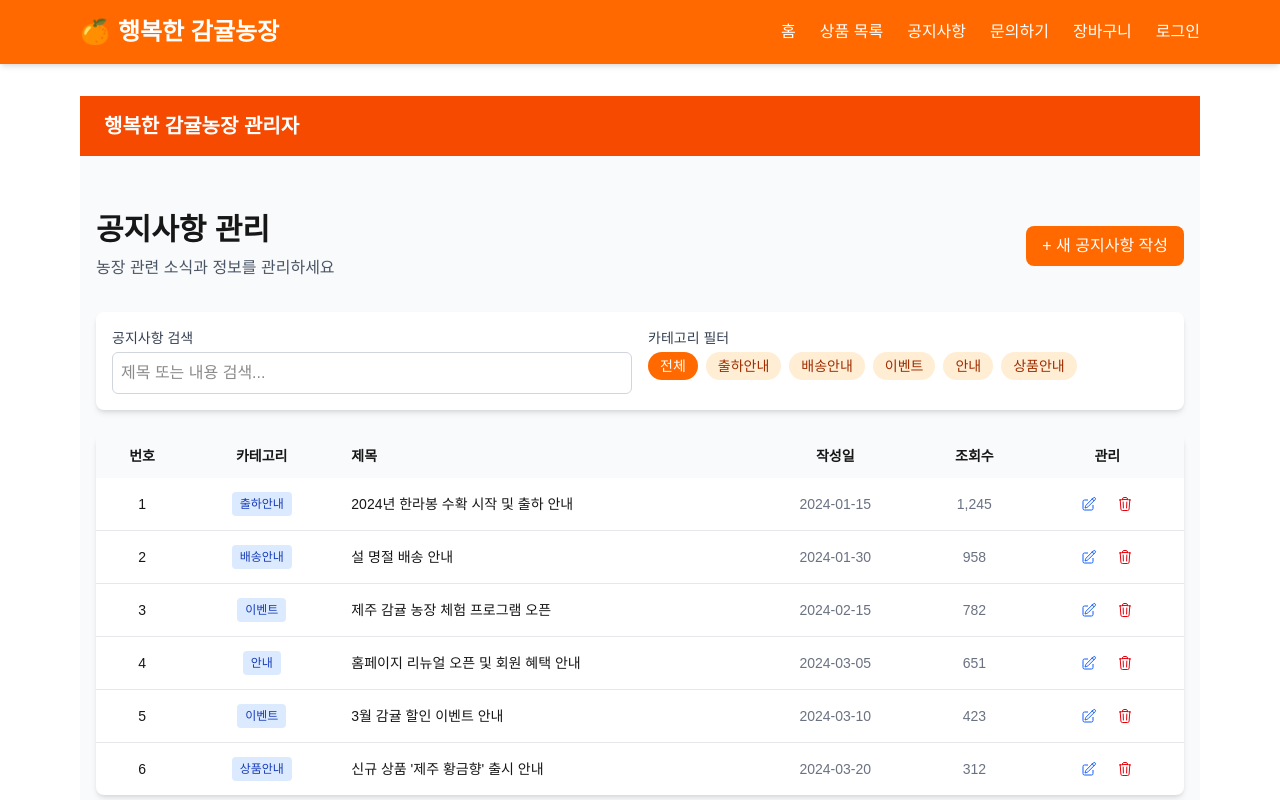
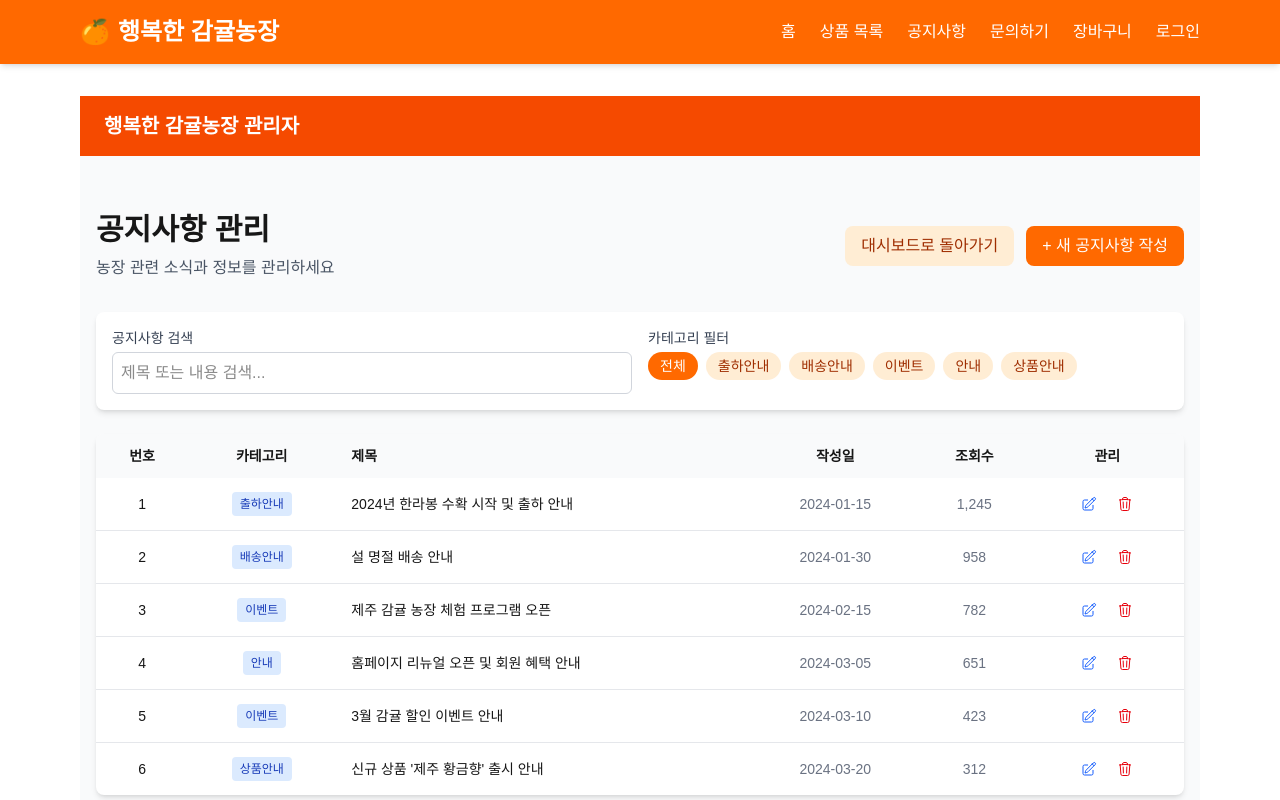
Before and after one commit to happy-yeachan/farm-page, a Next.js app: page /admin/notices in a window 1280 px wide. Shown: the top 800 px of the page. Built offline with nearby package versions, Linux system fonts and the light colour scheme; sample sign-in values are in the browser's storage.

Commit message:
관리자 페이지들에 대시보드 돌아가기 버튼 추가

```diff
--- a/src/app/admin/notices/page.tsx
+++ b/src/app/admin/notices/page.tsx
@@ -153,12 +153,20 @@ export default function AdminNoticesPage() {
             농장 관련 소식과 정보를 관리하세요
           </p>
         </div>
+        <div className="flex gap-3">
+          <Link
+            href="/admin/dashboard"
+            className="bg-orange-100 text-orange-800 px-4 py-2 rounded-lg hover:bg-orange-200"
+          >
+            대시보드로 돌아가기
+          </Link>
           <Link
             href="/admin/notices/new"
             className="bg-orange-500 text-white px-4 py-2 rounded-lg hover:bg-orange-600"
           >
             + 새 공지사항 작성
           </Link>
+        </div>
       </div>
 
       {/* 검색 및 필터 */}
--- a/src/app/admin/orders/page.tsx
+++ b/src/app/admin/orders/page.tsx
@@ -194,11 +194,19 @@ export default function AdminOrdersPage() {
 
   return (
     <div className="container mx-auto px-4 py-8">
-      <div className="mb-8">
-        <h1 className="text-3xl font-bold mb-2">주문 관리</h1>
-        <p className="text-gray-600">
-          고객 주문 내역을 확인하고 관리하세요
-        </p>
+      <div className="mb-8 flex justify-between items-center">
+        <div>
+          <h1 className="text-3xl font-bold mb-2">주문 관리</h1>
+          <p className="text-gray-600">
+            고객 주문 내역을 확인하고 관리하세요
+          </p>
+        </div>
+        <Link
+          href="/admin/dashboard"
+          className="bg-orange-100 text-orange-800 px-4 py-2 rounded-lg hover:bg-orange-200"
+        >
+          대시보드로 돌아가기
+        </Link>
       </div>
 
       {/* 검색 및 필터 */}
--- a/src/app/admin/products/page.tsx
+++ b/src/app/admin/products/page.tsx
@@ -221,12 +221,20 @@ export default function AdminProductsPage() {
             제주 특산품 상품을 관리하세요
           </p>
         </div>
+        <div className="flex gap-3">
+          <Link
+            href="/admin/dashboard"
+            className="bg-orange-100 text-orange-800 px-4 py-2 rounded-lg hover:bg-orange-200"
+          >
+            대시보드로 돌아가기
+          </Link>
           <Link
             href="/admin/products/new"
             className="bg-orange-500 text-white px-4 py-2 rounded-lg hover:bg-orange-600"
           >
             + 새 상품 등록
           </Link>
+        </div>
       </div>
 
       {/* 검색 및 필터 */}
```
Lines whose indentation alone changed are shown as unchanged.
